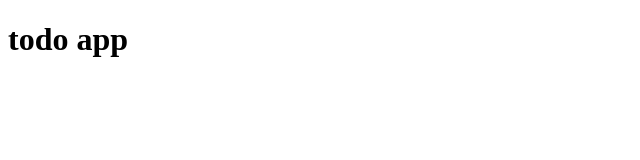
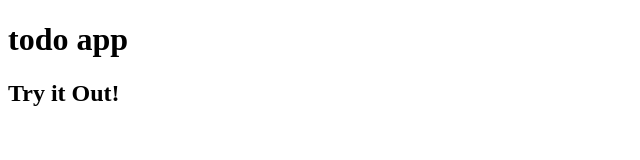
Before and after one commit to Anthony-Shea/todo_app, a plain HTML site: page index.html in a window 1280 px wide. Shown: the whole page, without its empty margins (0-640 px from the left). Drawn offline with Linux system fonts and the light colour scheme.

Commit message:
simple h2 tag

```diff
--- a/index.html
+++ b/index.html
@@ -6,5 +6,6 @@
 	</head>
 	<body>
 		<h1> todo app </h1>
+		<h2> Try it Out! </h2>
 	</body>
 </html>
```
